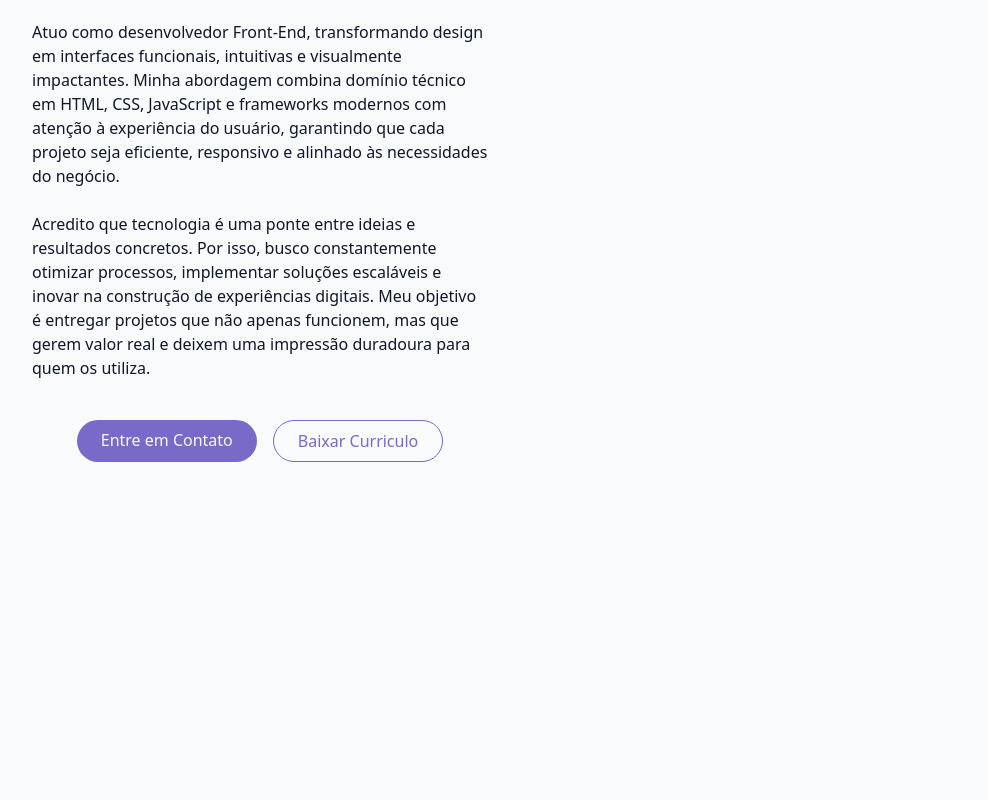
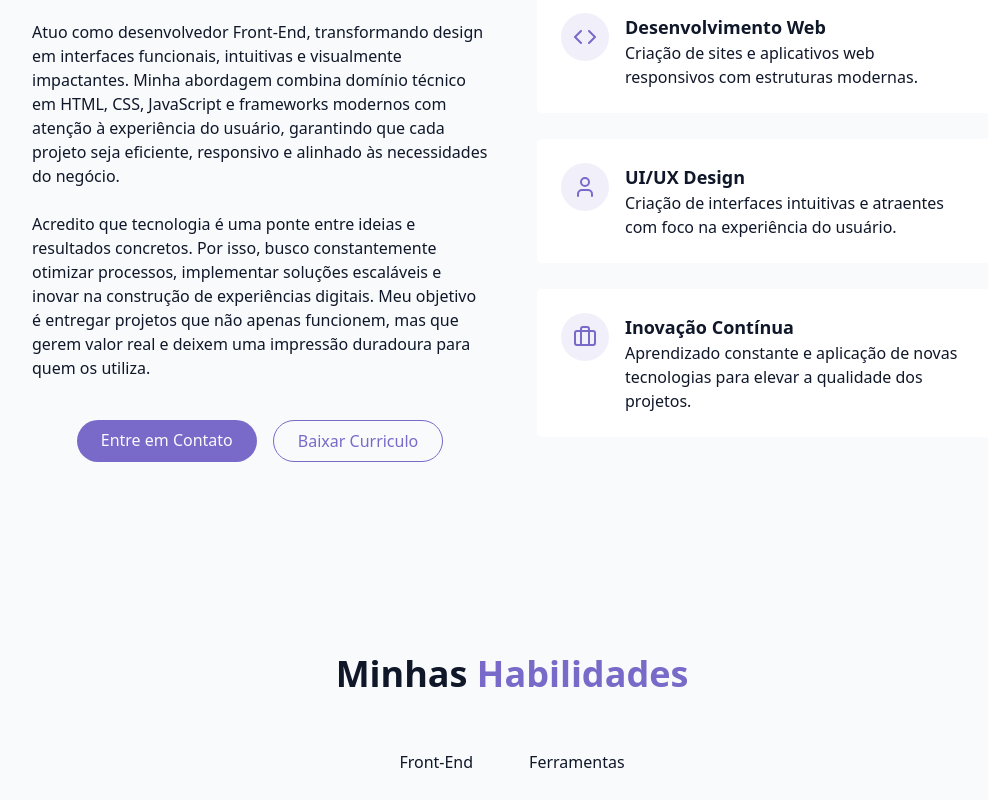
Before and after one commit to WalyssonCavalcante/Portifolio, a Next.js app: page / in a window 1280 px wide. Shown: the part 1020-1820 px from the top of the page, without its empty margins (128-1116 px from the left). Before the commit the page ends 1578 px from the top, so only its background shows below. Built offline with nearby package versions, Linux system fonts and the light colour scheme.

Commit message:
feat: Conclusão About Section, Skills section e algumas modificações na estilização

```diff
--- a/src/app/components/AboutSection.tsx
+++ b/src/app/components/AboutSection.tsx
@@ -1,3 +1,5 @@
+import { Briefcase, Code, User } from "lucide-react";
+
 export const AboutSection = () => {
   return (
     <section id="about" className="py-24 px-4 relative">
@@ -45,7 +47,54 @@ export const AboutSection = () => {
             </div>
           </div>
 
-          <div></div>
+          <div className="grid grid-cols-1 gap-6">
+            <div className="gradient-border p-6 card-hover">
+              <div className="flex items-start gap-4">
+                <div className="p-3 rounded-full bg-primary/10">
+                  <Code className="h-6 w-6 text-primary" />
+                </div>
+                <div className="text-left">
+                  <h4 className="font-semibold text-lg">
+                    {" "}
+                    Desenvolvimento Web
+                  </h4>
+                  <p className="text-muted-foreground">
+                    Criação de sites e aplicativos web responsivos com
+                    estruturas modernas.
+                  </p>
+                </div>
+              </div>
+            </div>
+            <div className="gradient-border p-6 card-hover">
+              <div className="flex items-start gap-4">
+                <div className="p-3 rounded-full bg-primary/10">
+                  <User className="h-6 w-6 text-primary" />
+                </div>
+                <div className="text-left">
+                  <h4 className="font-semibold text-lg">UI/UX Design</h4>
+                  <p className="text-muted-foreground">
+                    Criação de interfaces intuitivas e atraentes com foco na
+                    experiência do usuário.
+                  </p>
+                </div>
+              </div>
+            </div>
+            <div className="gradient-border p-6 card-hover">
+              <div className="flex items-start gap-4">
+                <div className="p-3 rounded-full bg-primary/10">
+                  <Briefcase className="h-6 w-6 text-primary" />
+                </div>
+
+                <div className="text-left">
+                  <h4 className="font-semibold text-lg">Inovação Contínua</h4>
+                  <p className="text-muted-foreground">
+                    Aprendizado constante e aplicação de novas tecnologias para
+                    elevar a qualidade dos projetos.
+                  </p>
+                </div>
+              </div>
+            </div>
+          </div>
         </div>
       </div>
     </section>
--- /dev/null
+++ b/src/app/components/ContactSection.tsx
@@ -0,0 +1,16 @@
+export const ContactSection = () => {
+  return (
+    <section id="contact" className="py-24 px-4 relative bg-secondary/30">
+      <div className="container mx-auto max-w-5xl">
+        <h2 className="text-3xl md:text-4xl font-bold mb-4 text-center">
+          Entre em <span className="text-primary">Contato</span>
+        </h2>
+
+        <p className="text-center text-muted-foreground mb-12 max-w-2xl mx-auto">
+          Tem um projeto em mente ou busca uma colaboração? Entre em contato.
+          Estou sempre aberto a discutir novas oportunidades.
+        </p>
+      </div>
+    </section>
+  );
+};
--- a/src/app/components/Header.tsx
+++ b/src/app/components/Header.tsx
@@ -12,7 +12,6 @@ const navItems: NavItem[] = [
   { name: "Home", href: "#hero" },
   { name: "Sobre", href: "#about" },
   { name: "Habilidades", href: "#skills" },
-  { name: "Projetos", href: "#projects" },
   { name: "Contatos", href: "#contact" },
 ];
 
--- /dev/null
+++ b/src/app/components/SkillsSection.tsx
@@ -0,0 +1,65 @@
+"use client";
+import { useState } from "react";
+import { cn } from "../lib/utils";
+
+const skills = [
+  { name: "HTML/CSS", category: "Front-End" },
+  { name: "JavaScript", category: "Front-End" },
+  { name: "React", category: "Front-End" },
+  { name: "TypeScript", category: "Front-End" },
+  { name: "Tailwind CSS", category: "Front-End" },
+  { name: "Next.js", category: "Front-End" },
+  { name: "Angular", category: "Front-End" },
+
+  { name: "Git/GitHub", category: "Ferramentas" },
+  { name: "Figma", category: "Ferramentas" },
+  { name: "VS Code", category: "Ferramentas" },
+];
+
+const categories = ["Front-End", "Ferramentas"];
+
+export const SkillsSection = () => {
+  const [activeCategory, setActiveCategory] = useState("frontend");
+
+  const filteredSkills = skills.filter(
+    (skill) => skill.category === activeCategory
+  );
+
+  return (
+    <section id="skills" className="py-24 px-4 relative bg-secondary/30">
+      <div className="container mx-auto max-w-5xl">
+        <h2 className="text-3xl md:text-4xl font-bold mb-12 text-center">
+          Minhas <span className="text-primary"> Habilidades</span>
+        </h2>
+
+        <div className="flex flex-wrap justify-center gap-4 mb-12">
+          {categories.map((category, key) => (
+            <button
+              key={key}
+              onClick={() => setActiveCategory(category)}
+              className={cn(
+                "px-5 py-2 rounded-full transition-colors duration-300 capitalize cursor-pointer",
+                activeCategory === category
+                  ? "bg-primary text-primary-foreground"
+                  : "bg-secondary/70 text-foreground hover:bg-primary hover:text-primary-foreground"
+              )}
+            >
+              {category}
+            </button>
+          ))}
+        </div>
+
+        <div className="grid grid-cols-1 sm:grid-cols-2 lg:grid-cols-3 gap-6">
+          {filteredSkills.map((skill, key) => (
+            <div
+              key={key}
+              className="bg-card p-6 rounded-lg shadow-xs card-hover text-center hover:bg-primary hover:text-primary-foreground select-none"
+            >
+              <h3 className="font-semibold text-lg">{skill.name}</h3>
+            </div>
+          ))}
+        </div>
+      </div>
+    </section>
+  );
+};
--- a/src/app/globals.css
+++ b/src/app/globals.css
@@ -160,3 +160,15 @@
   padding: 0;
   text-align: center;
 }
+::-webkit-scrollbar {
+  width: 5px;
+}
+
+::-webkit-scrollbar-track {
+  background: transparent;
+}
+
+::-webkit-scrollbar-thumb {
+  background-color: hsl(var(--primary));
+  border-radius: 9999px;
+}
--- a/src/app/page.tsx
+++ b/src/app/page.tsx
@@ -1,6 +1,8 @@
 import { AboutSection } from "./components/AboutSection";
+import { ContactSection } from "./components/ContactSection";
 import { Header } from "./components/Header";
 import { HeroSection } from "./components/HeroSection";
+import { SkillsSection } from "./components/SkillsSection";
 import { StarBackground } from "./components/StarBackground";
 import { ThemeToggle } from "./components/ThemeToggle";
 
@@ -13,6 +15,8 @@ export default function Home() {
       <main>
         <HeroSection />
         <AboutSection />
+        <SkillsSection />
+        <ContactSection />
       </main>
     </div>
   );
```
